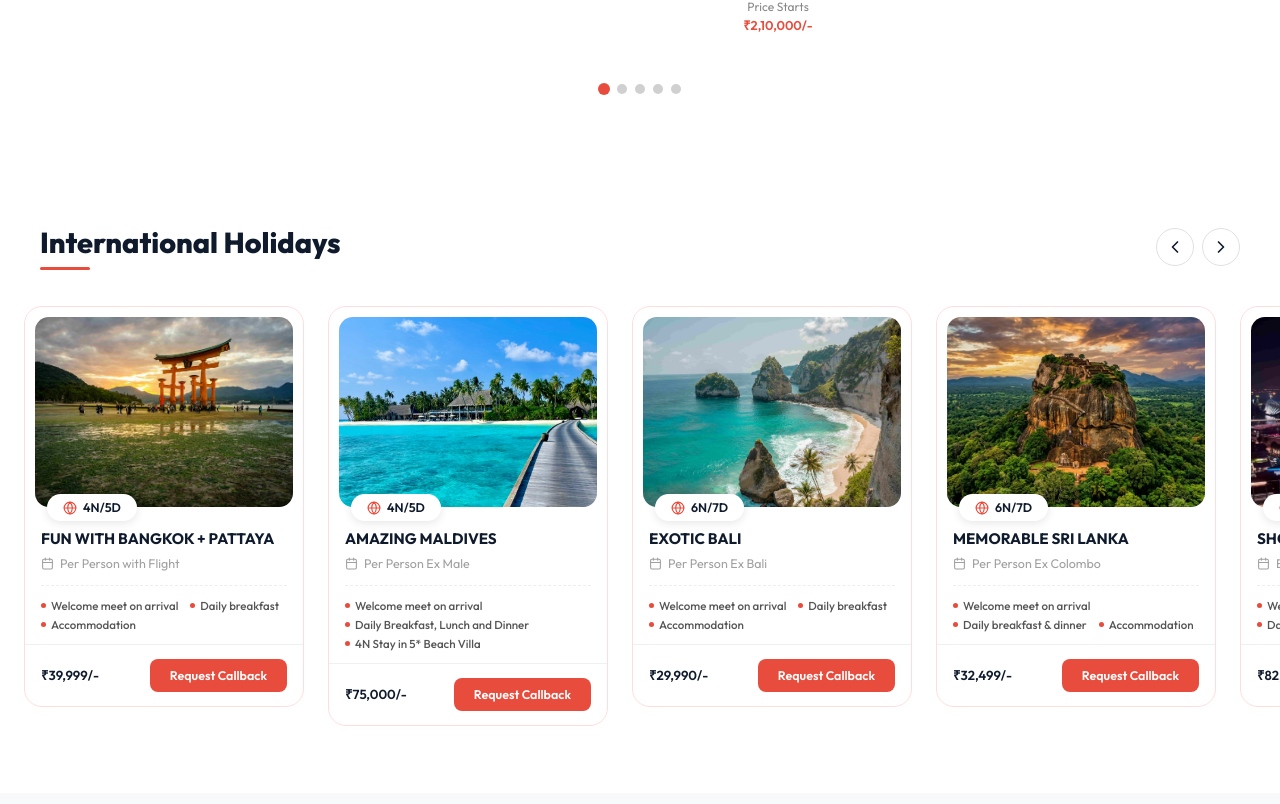
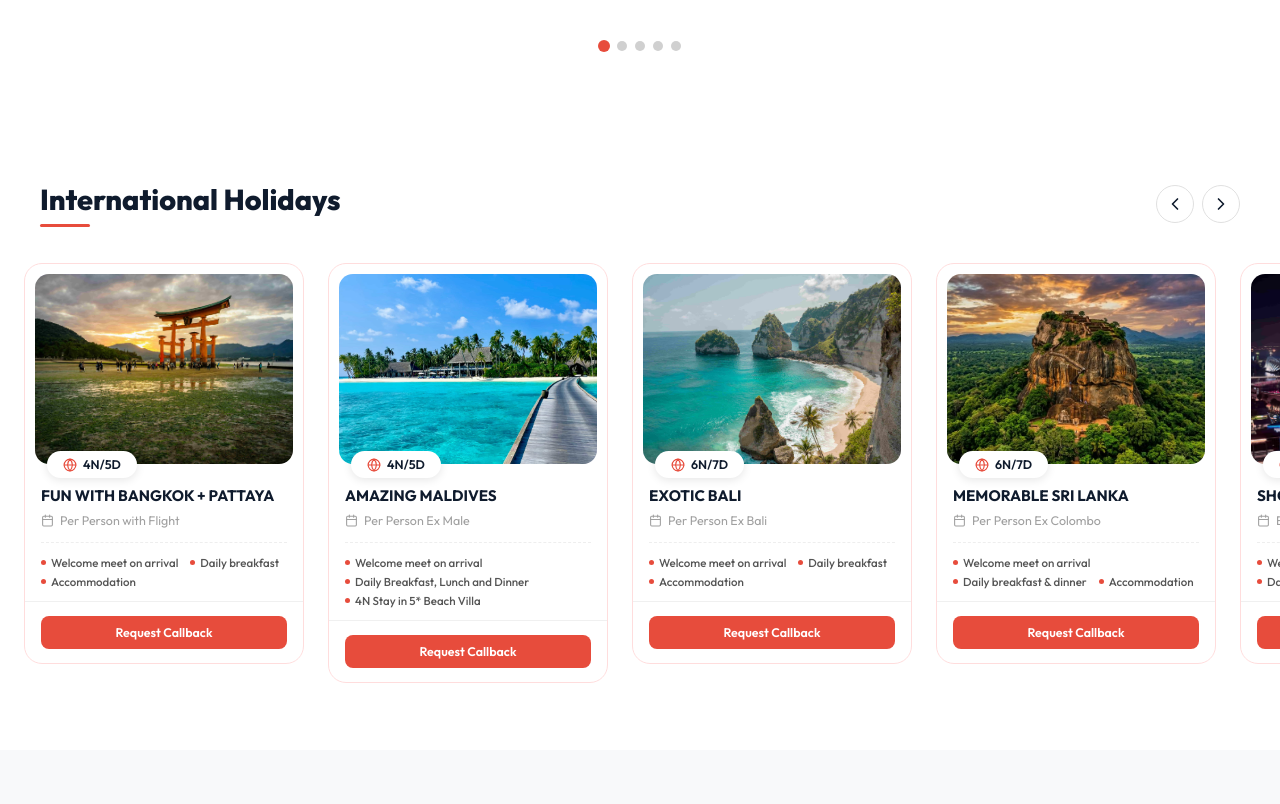
Before and after one commit to Kjeez/sai-mehar-trips, a React (Vite) app: page / in a window 1280 px wide. Shown: the part 916-1720 px from the top of the page. Built offline with nearby package versions, Linux system fonts and the light colour scheme.

Commit message:
Hide prices on homepage and only show on package detail pages

```diff
--- a/src/components/PackageCard.tsx
+++ b/src/components/PackageCard.tsx
@@ -1,5 +1,6 @@
 import { motion } from 'framer-motion';
 import { FiCalendar, FiGlobe } from 'react-icons/fi';
+import { useLocation } from 'react-router-dom';
 import { useCallbackModal } from '../contexts/CallbackModalContext';
 import './PackageCard.css';
 
@@ -15,6 +16,8 @@ interface PackageCardProps {
 
 const PackageCard = ({ image, title, duration, price, priceNote, included, imageFit = 'cover' }: PackageCardProps) => {
   const { openModal } = useCallbackModal();
+  const location = useLocation();
+  const isPackagePage = location.pathname.startsWith('/package/');
 
   return (
     <motion.div
@@ -53,12 +56,15 @@ const PackageCard = ({ image, title, duration, price, priceNote, included, image
         )}
       </div>
 
-      <div className="pkg-card__footer">
-        <span className="pkg-card__price-text">
-          {price || 'Price on Demand'}
-        </span>
+      <div className="pkg-card__footer" style={{ justifyContent: isPackagePage ? 'space-between' : 'center' }}>
+        {isPackagePage && (
+          <span className="pkg-card__price-text">
+            {price || 'Price on Demand'}
+          </span>
+        )}
         <button
           className="pkg-card__btn"
+          style={{ width: isPackagePage ? 'auto' : '100%' }}
           onClick={(e) => {
             e.preventDefault();
             e.stopPropagation();
--- a/src/components/TopDestinations.tsx
+++ b/src/components/TopDestinations.tsx
@@ -17,7 +17,7 @@ const destinations: Destination[] = [
   { name: 'Singapore', slug: 'singapore', image: '/images/places/singapore.jpg' },
   { name: 'Japan', slug: 'japan', image: '/images/dest_japan_1774589186858.png' },
   { name: 'Sri Lanka', slug: 'srilanka', image: '/images/dest_srilanka_1774589206836.png' },
-  { name: 'Thailand', slug: 'thailand', image: '/images/places/thailand.jpg', price: '₹2,10,000/-' },
+  { name: 'Thailand', slug: 'thailand', image: '/images/places/thailand.jpg' },
   { name: 'Dubai', slug: 'dubai', image: '/images/dest_dubai_1774589249274.png' },
   { name: 'USA', slug: 'usa', image: '/images/dest_usa_1774589265816.png' },
   { name: 'Vietnam', slug: 'vietnam', image: '/images/dest_vietnam_1774589284358.png' },
```
